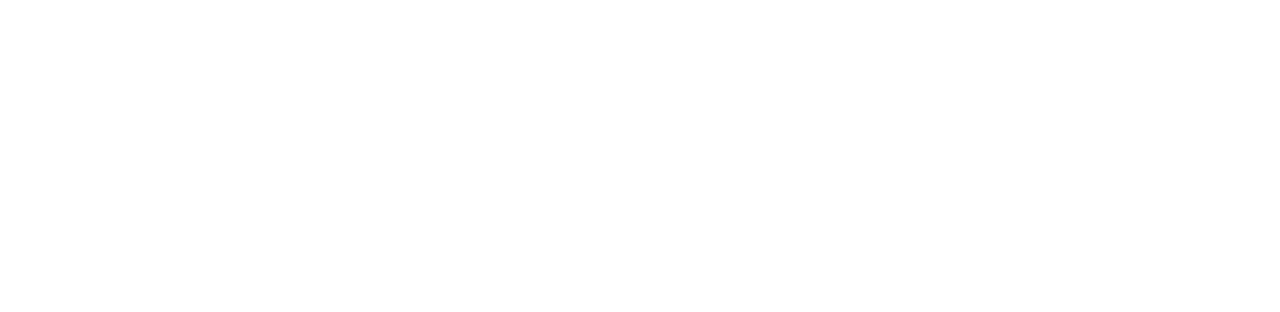
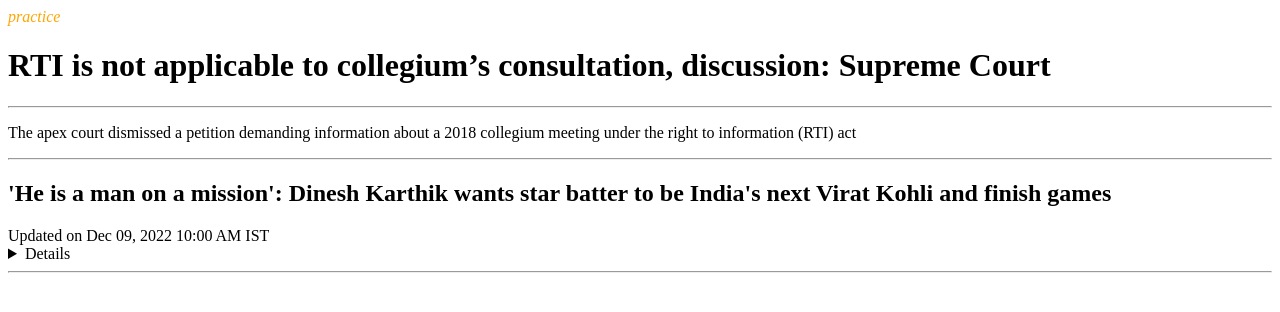
Before and after one commit to Luckysingh200/9Dec2022, a plain HTML site: page index.html in a window 1280 px wide. Drawn offline with Linux system fonts and the light colour scheme.

Commit message:
my firt commit

```diff
--- a/index.html
+++ b/index.html
@@ -4,9 +4,54 @@
         <meta charset="UTF-8">
         <meta http-equiv="X-UA-Compatible" content="IE=edge">
         <meta name="viewport" content="width=device-width, initial-scale=1.0">
-        <title>Document</title>
+        <title>JS Data type Array</title>
+        <script src="./js/script.js"></script>
+        <script>
+
+        </script>
     </head>
     <body>
+        <em class="myem"></em>
+        <h1>RTI is not applicable to collegium’s consultation, discussion: Supreme Court
+        </h1>
+        <hr />
+        <p>The apex court dismissed a petition demanding information about a 2018 collegium meeting under the right to information (RTI) act</p>
+        <hr />
+        <h2>'He is a man on a mission': Dinesh Karthik wants star batter to be India's next Virat Kohli and finish games</h2>
+        <published>Updated on Dec 09, 2022 10:00 AM IST</published>
+        <details>Indian wicketkeeper-batter Dinesh Karthik also opined that skipper Rohit Sharma has gained massive respect as a leader for batting in injury. Virat Kohli-starrer Team India was upstaged by Bangladesh in the 2nd ODI by 5 runs on Wednesday.
+        </details>
+        <hr />
+        <script>
+            // 1 way to create an array i.e []
+            let student = ["lucky",'tarun',`dd`];
 
+            console.log(student[0]);
+
+            window.alert(student[1]);
+
+            console.log(student[2]);
+            // 2 way of creating an array
+
+            let cars = new Array ("practice",'JS',`thare`);
+
+            //arrayName[indexNumber]
+            window.alert(cars[0]);
+            console.log(cars[1]);
+            console.log(cars[2]);
+
+           let e = document.querySelector('em.myem')
+            e.innerHTML = cars[0]
+            e.style.color = 'orange'
+
+            console.log("/\\/\/\/\/\/\/\/\/\/\/\/\\")
+
+
+
+
+
+
+
+        </script>
     </body>
 </html>
```
Also changed, not shown: js/script.js (added).
